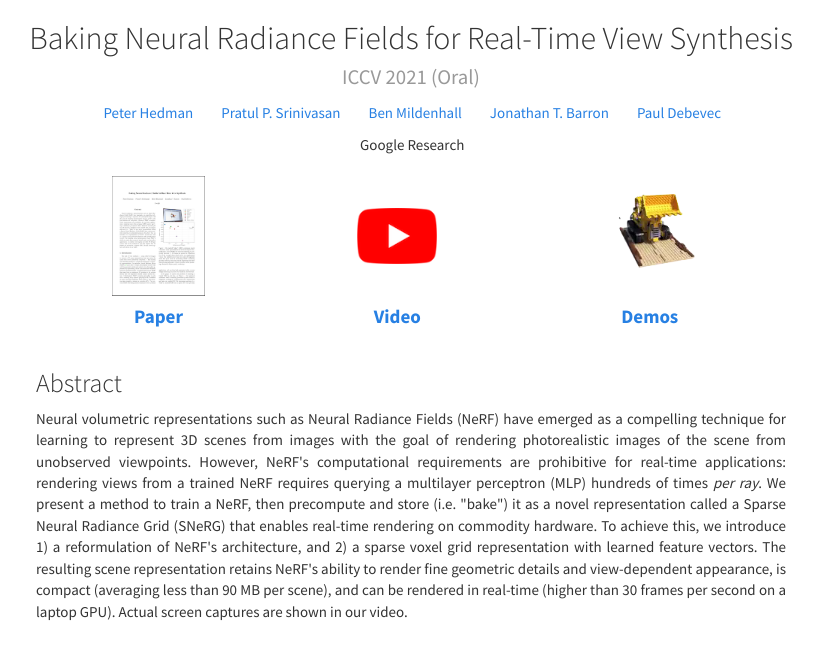
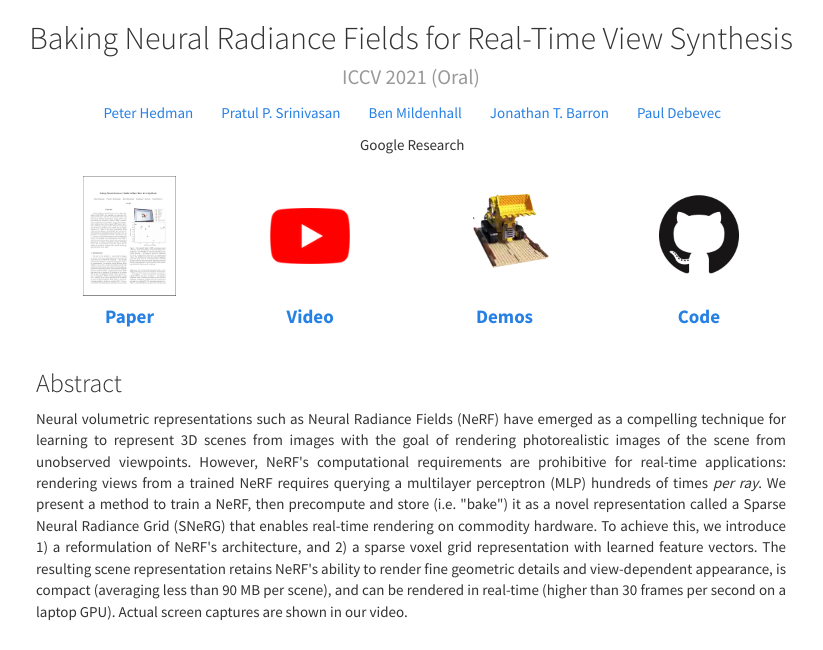
Before and after one commit to Phog/phog.github.io, a plain HTML site: page snerg/index.html in a window 1280 px wide. Shown: the top 650 px of the page, without its empty margins (229-1052 px from the left). Drawn offline with nearby package versions, Linux system fonts and the light colour scheme; some packages are replaced by stand-ins of ours; a script that the page names is missing.

Commit message:
Add link to code

```diff
--- a/snerg/index.html
+++ b/snerg/index.html
@@ -118,12 +118,12 @@
                                 <h4><strong>Demos</strong></h4>
                             </a>
                         </li>
-                        <!-- <li>
-                            <a href="https://github.com/">
-                            <image src="img/github.png" height="60px">
+                        <li>
+                            <a href="https://github.com/google-research/google-research/tree/master/snerg">
+                            <image src="img/github_pad.png" height="120px">
                                 <h4><strong>Code</strong></h4>
                             </a>
-                        </li> -->
+                        </li>
                     </ul>
                 </div>
         </div>
```
